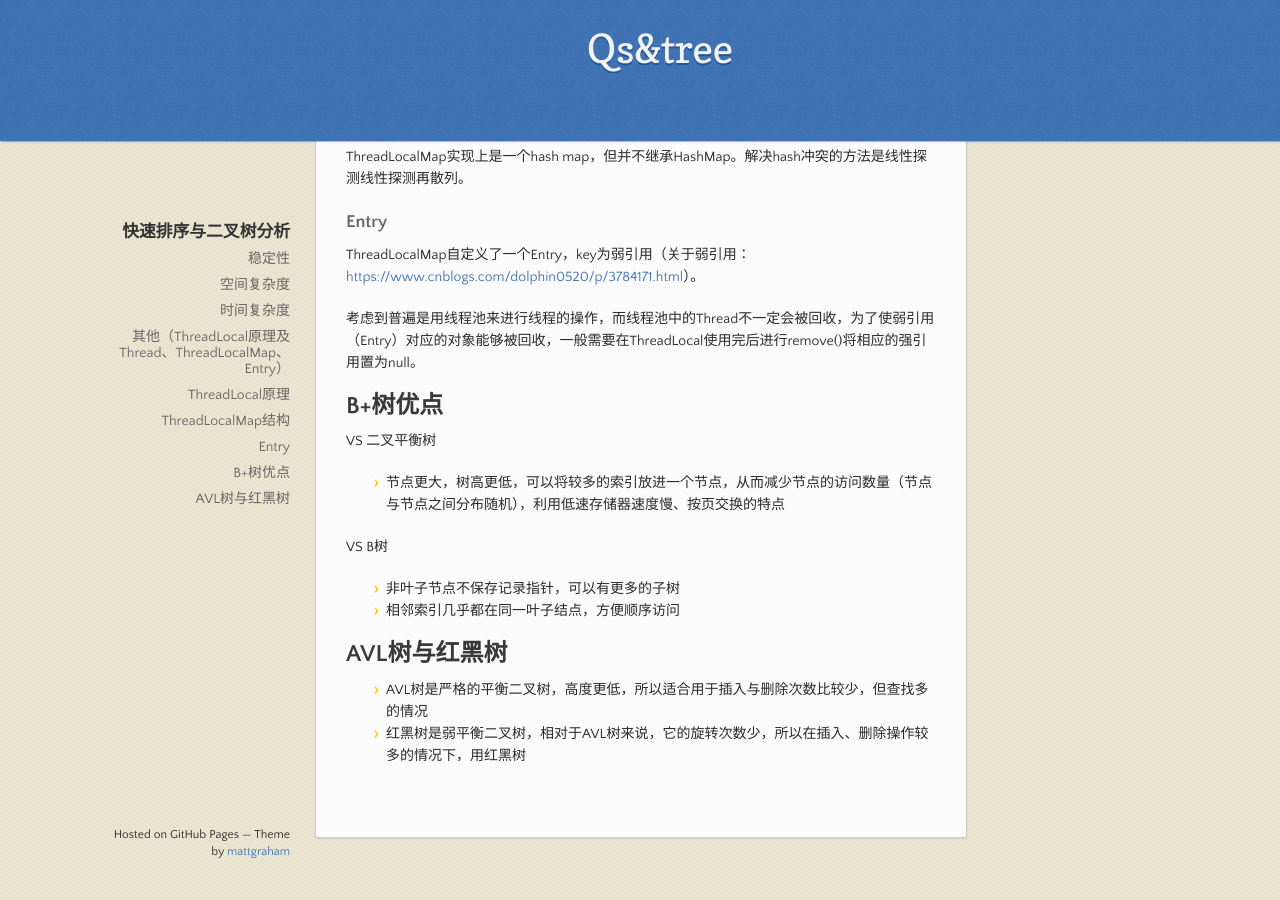
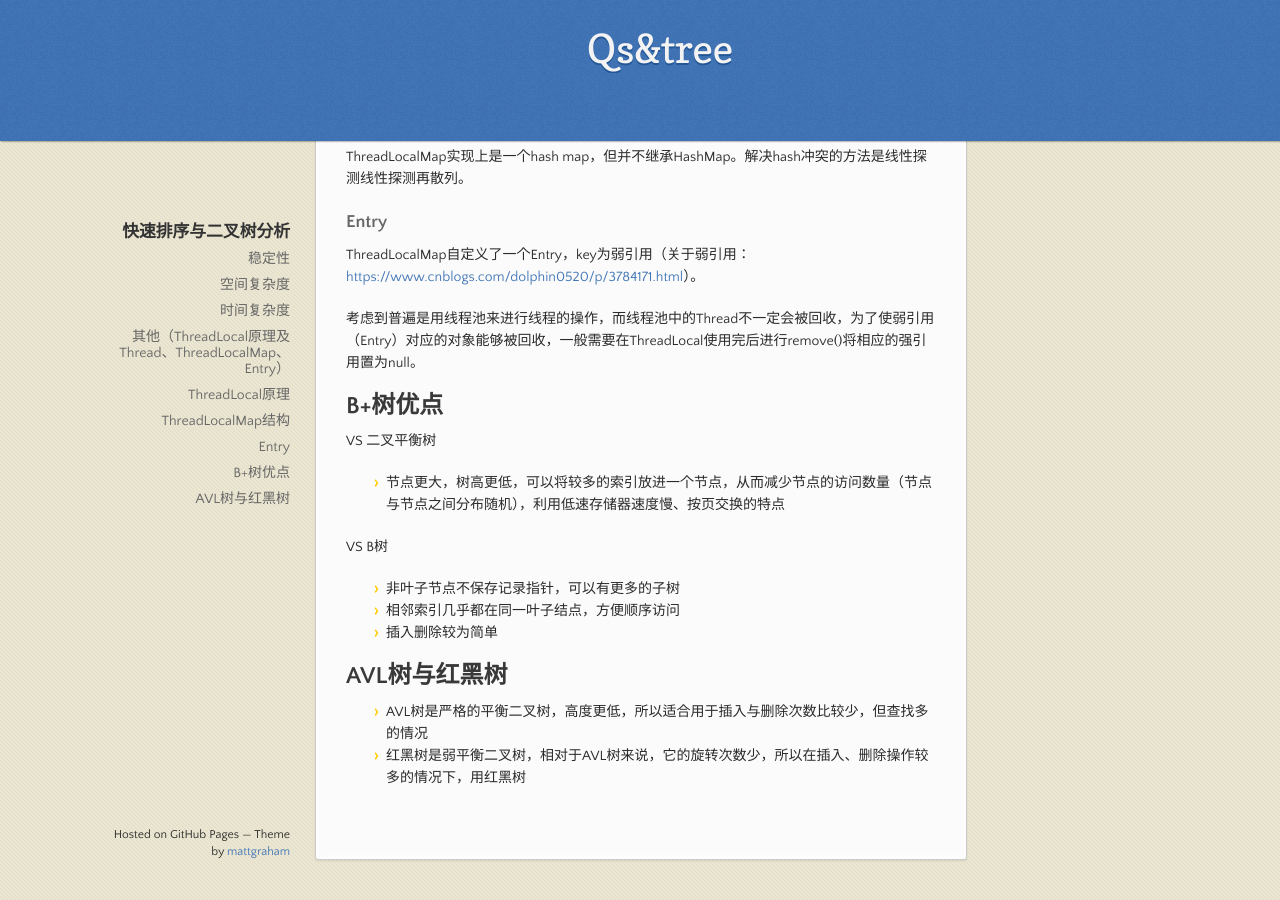
Before and after one commit to lvv9/lvv9.github.io, a Jekyll site: the page built from _posts/2020-09-08-qs&tree.md, in a window 1280 px wide and 900 px high, scrolled down 1490 px. Built offline with Jekyll 4.4.1, drawn with Linux system fonts in a browser that asks for light colours; our own code applies the rules of GitHub Pages for plain Markdown files; the repository's description, which GitHub fills in, is left out; before the commit the page ends 2368 px from its top, so only the background shows below that.

Commit message:
Update 2020-09-08-qs&tree.md

```diff
--- a/_posts/2020-09-08-qs&tree.md
+++ b/_posts/2020-09-08-qs&tree.md
@@ -74,6 +74,7 @@ VS 二叉平衡树
 VS B树
 - 非叶子节点不保存记录指针，可以有更多的子树
 - 相邻索引几乎都在同一叶子结点，方便顺序访问
+- 插入删除较为简单
 
 ## AVL树与红黑树
 - AVL树是严格的平衡二叉树，高度更低，所以适合用于插入与删除次数比较少，但查找多的情况
```
